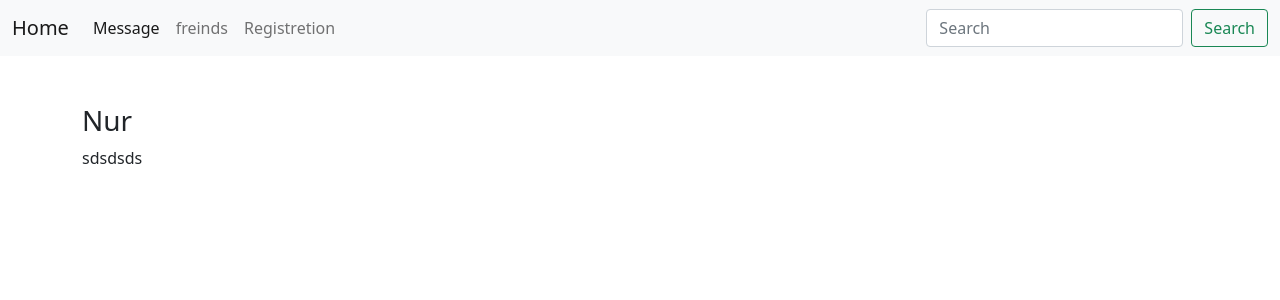
After one commit to nur4ik5/django, a Django app: page /posts/1 in a window 1280 px wide. The commit adds this page. Shown: the top 300 px of the page. Run offline with Django 3.2, Linux system fonts and the light colour scheme; data comes from the database, SQL or seed files in the repository; some libraries are stand-ins or nearby versions.

Commit message:
добавил post_detail.html

```diff
--- a/blog/urls.py
+++ b/blog/urls.py
@@ -19,10 +19,20 @@ from posts import views
 
 urlpatterns = [
     path('admin/', admin.site.urls),
+
     path('', views.index, name = "index"),
+
     path('user_list/', views.user_list, name = "user_list"),
+
     path('message/', views.message, name = 'message'),
+
     path('login/', views.login, name = 'login'),
+
     path('posts/', views.posts_list, name = 'posts_list'),
+
+    path('posts/<pk>', views.post_detail, name = 'post_detail'),
+
     path('all_list/', views.all_list, name = 'all_list'),
+
+
 ]
--- a/posts/static/posts/css/custom.css
+++ b/posts/static/posts/css/custom.css
@@ -1,3 +1,8 @@
 .post-title	{
 	font-size: 30px;
 	font-weight: bold;
+
+.post-link, .post-link:hover, .post-link:active {
+	color: purple;
+	text-decoration: none;
+}
--- /dev/null
+++ b/posts/templates/posts/post_detail.html
@@ -0,0 +1,11 @@
+{% extends "posts/base.html" %}
+
+{% block content %}
+	<div class="container">
+		<div class="row mt-5">
+			<h3>{{post.title}}</h3>
+			<p>{{post.text}}</p>
+		</div>
+	</div>
+
+{% endblock content %}
--- a/posts/views.py
+++ b/posts/views.py
@@ -28,6 +28,12 @@ def posts_list(request):
 	}
 	return render (request, "posts/posts_list.html", context)
 
+def post_detail(request, pk):
+	post = Post.objects.get(pk=pk)
+	context = {'post': post}
+	return render(request, 'posts/post_detail.html', context)
+
+
 def all_list(request):
 	atribut = All_list.objects.all()
 	context = {
```
Also changed, not shown: posts/templates/posts/posts_list.html (+8 -6 lines), posts/static/posts/js/custom.js (added).
